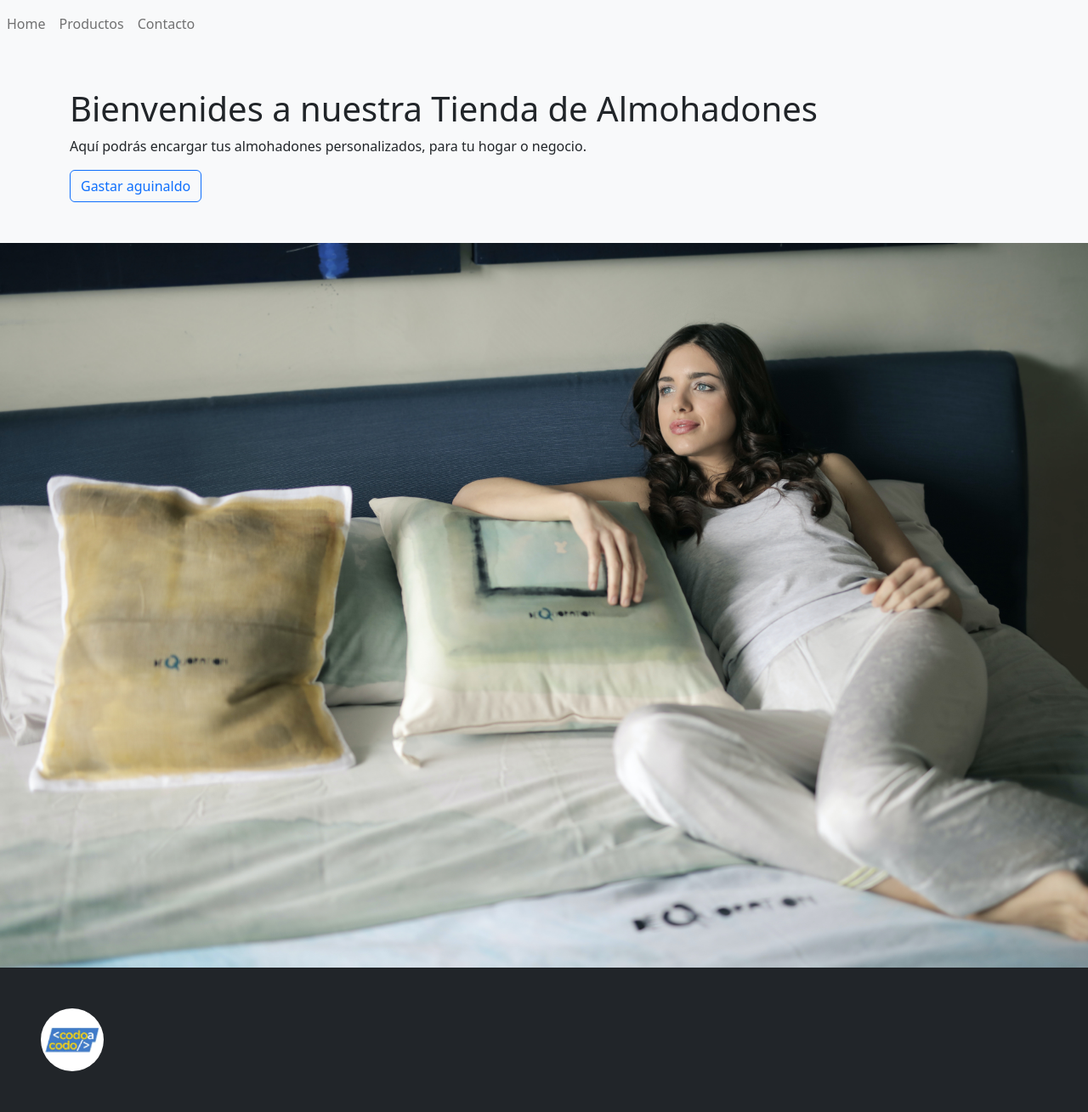
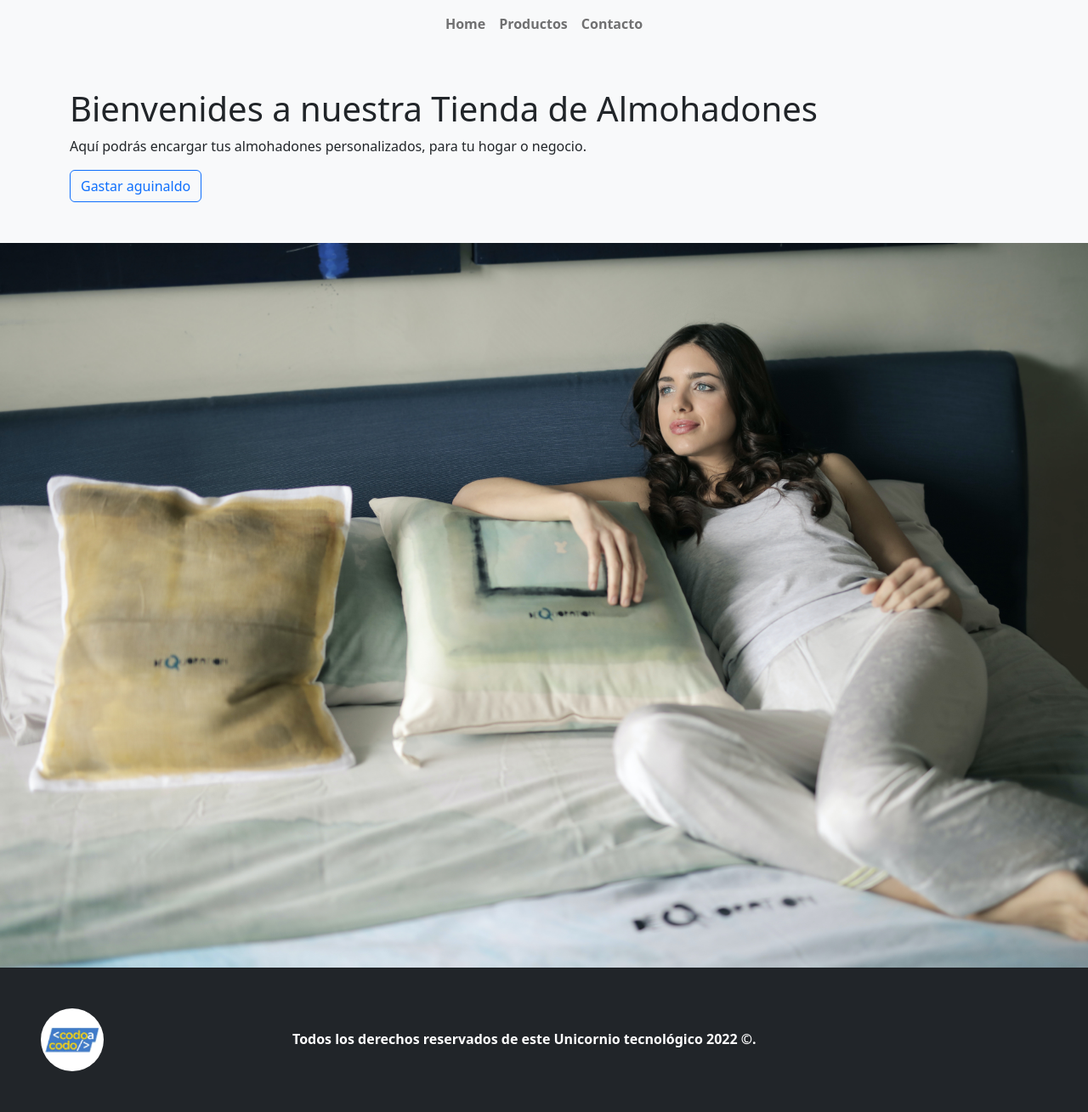
Before and after one commit to AlexEMartin/pig, a Django app: page / in a window 1280 px wide. Shown: the whole page at 85% size. Run offline with Django 4.2, Linux system fonts and the light colour scheme.

Commit message:
footer y estilos

```diff
--- a/tienda/templates/navbar.html
+++ b/tienda/templates/navbar.html
@@ -28,17 +28,17 @@
         <span class="navbar-toggler-icon"></span>
       </button>
       <div class="collapse navbar-collapse" id="navbarNav">
-        <ul class="navbar-nav">
+        <ul class="mx-auto navbar-nav">
           <li class="nav-item active">
             <a class="nav-link" href="{% url 'home' %}"
-              >Home</a
+              ><strong>Home</strong></a
             >
           </li>
           <li class="nav-item">
-            <a class="nav-link" href="{% url 'productos' %}">Productos</a>
+            <a class="nav-link" href="{% url 'productos' %}"><strong>Productos</strong></a>
           </li>
           <li class="nav-item">
-            <a class="nav-link" href="{% url 'contacto' %}">Contacto</a>
+            <a class="nav-link" href="{% url 'contacto' %}"><strong>Contacto</strong></a>
           </li>
         </ul>
       </div>
--- a/tienda/templates/paginas/home.html
+++ b/tienda/templates/paginas/home.html
@@ -20,10 +20,11 @@
 <div>
   <img class="w-100" src={% static 'images/fondo.jpg' %} alt="fondo-modelo">
 </div>
-<div class="w-100 p-5 bg-dark text-white">
+<div class="w-100 p-5 bg-dark text-white d-flex">
   <div class="w-25">
     <img class="w-25 rounded-circle" src={% static 'images/cac.png' %} alt="logo-cac">
   </div>
+  <p class="mt-4"><strong>Todos los derechos reservados de este Unicornio tecnológico 2022 &#169.</strong></p>
 </div>
 
 {% endblock %}
```
